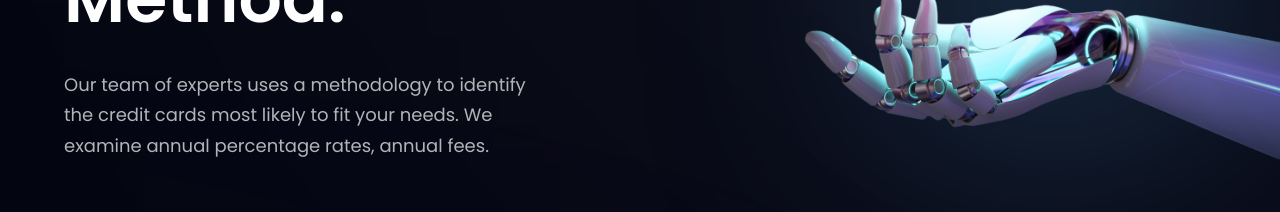
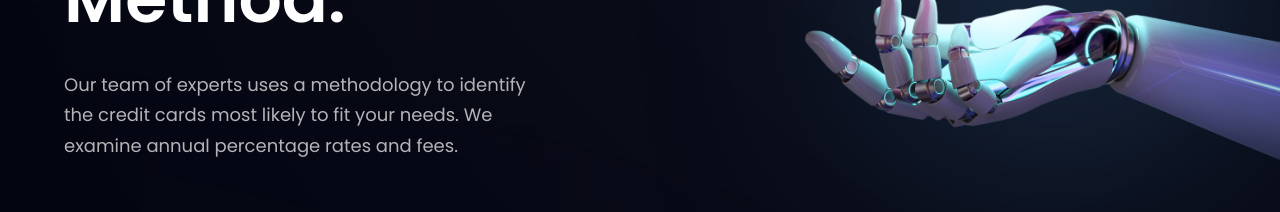
Before and after one commit to cloak-codes/cloak-Banking, a React (Vite) app: page / in a window 1280 px wide. Shown: the part 556-768 px from the top of the page. Built offline with nearby package versions, Linux system fonts and the light colour scheme.

Commit message:
Update Hero.jsx

```diff
--- a/src/components/Hero.jsx
+++ b/src/components/Hero.jsx
@@ -34,8 +34,7 @@ const Hero = () => {
         </h1>
         <p className={`${styles.paragraph} max-w-[470px] mt-5`}>
           Our team of experts uses a methodology to identify the credit cards
-          most likely to fit your needs. We examine annual percentage rates,
-          annual fees.
+          most likely to fit your needs. We examine annual percentage rates and fees.
         </p>
       </div>
 
```
